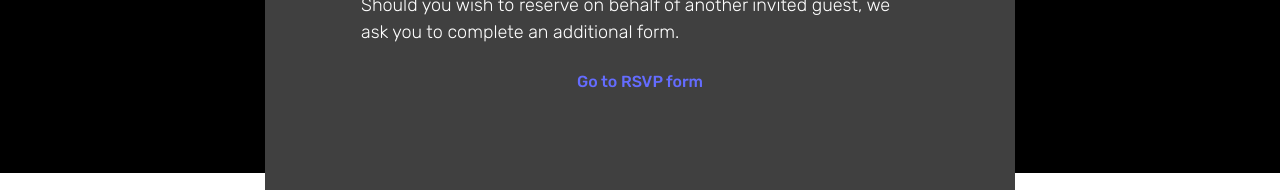
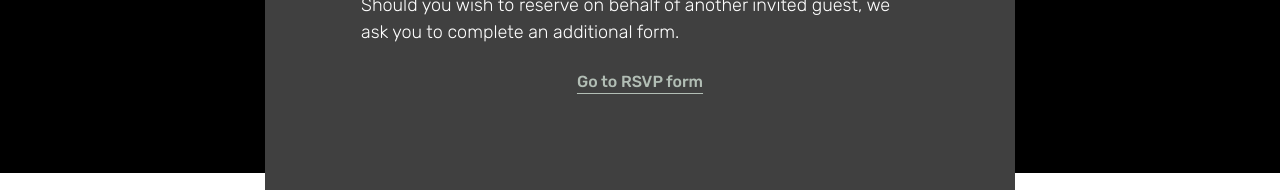
Before and after one commit to joshua-afk/wedding, a React (Vite) app: page / in a window 1280 px wide. Shown: the part 1427-1619 px from the top of the page. Built offline with nearby package versions, Linux system fonts and the light colour scheme.

Commit message:
feat(theme): add theme colors

```diff
--- a/src/App.scss
+++ b/src/App.scss
@@ -1,5 +1,12 @@
+// variables
 $topbar-height: 42px;
 $date-height: 450px;
+
+// colors
+$ash-gray: #b2beb5;
+$amber: #ffbf00;
+$royal-purple: #4a016c;
+$red-wine: #770422;
 
 section {
   background-color: #000000;
--- a/src/index.css
+++ b/src/index.css
@@ -1,8 +1,5 @@
 :root {
   color: rgb(255 255 255 / 87%);
-  color-scheme: light dark;
-
-  /* font-family: Inter, system-ui, Avenir, Helvetica, Arial, sans-serif; */
   font-family: Rubik, sans-serif;
   -webkit-font-smoothing: antialiased;
   -moz-osx-font-smoothing: grayscale;
@@ -31,13 +28,14 @@ body {
 }
 
 a {
-  color: #646cff;
+  color: #b2beb5;
   font-weight: 500;
-  text-decoration: inherit;
+  text-decoration: underline;
+  text-underline-offset: 6px;
 }
 
 a:hover {
-  color: #535bf2;
+  color: #ffbf00;
 }
 
 h1 {
@@ -65,28 +63,10 @@ button {
   font-weight: 500;
   padding: 0.6em 1.2em;
   transition: border-color 0.25s;
+  transition: color 0.25s;
 }
 
 button:hover {
-  border-color: #646cff;
+  border-color: #ffbf00;
+  color: #ffbf00;
 }
-
-button:focus,
-button:focus-visible {
-  outline: 4px auto -webkit-focus-ring-color;
-}
-
-@media (prefers-color-scheme: light) {
-  :root {
-    background-color: #ffffff;
-    color: #213547;
-  }
-
-  a:hover {
-    color: #747bff;
-  }
-
-  button {
-    background-color: #f9f9f9;
-  }
-}
```
